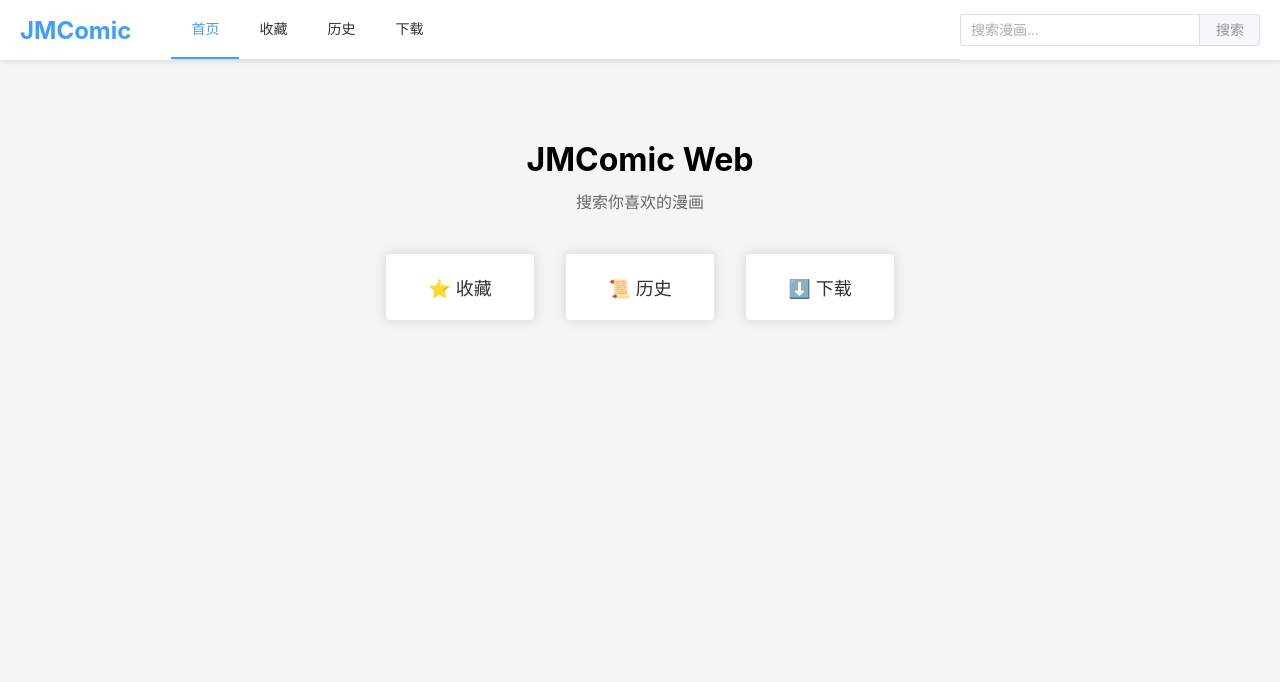
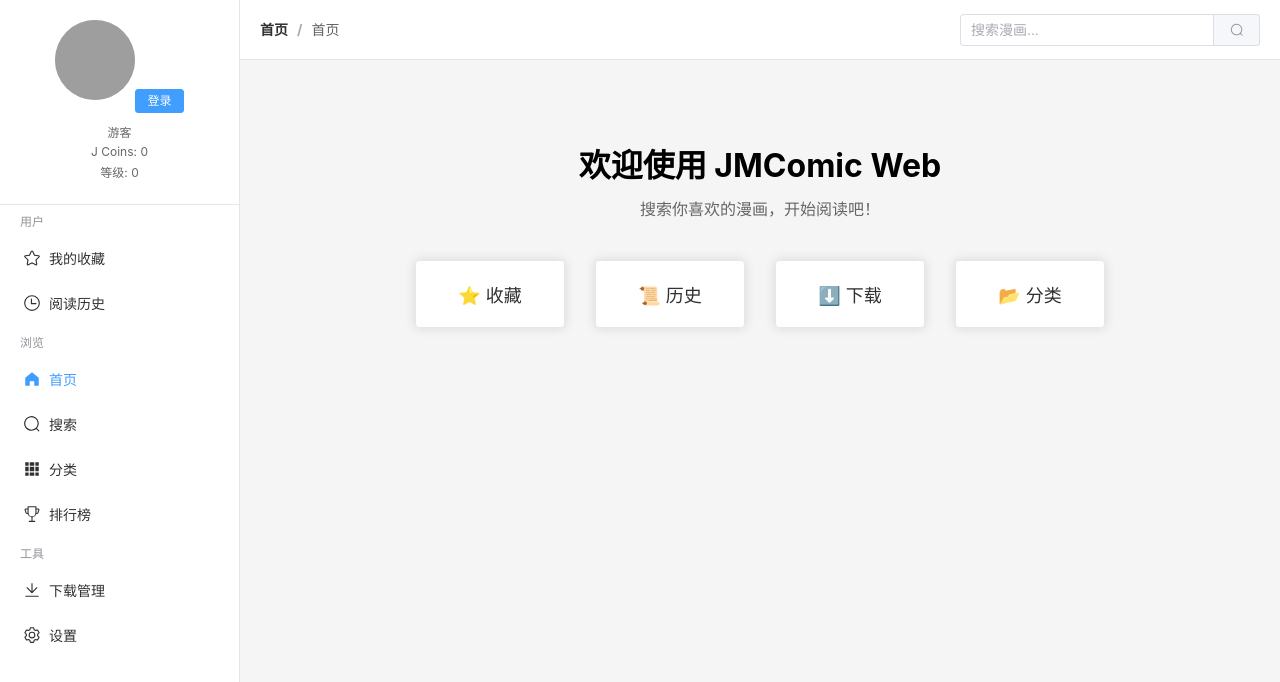
Before and after one commit to Mogvl/JM-Web, a Vue app in the folder web/: page / in a window 1280 px wide. Shown: the top 682 px of the page. Built offline with nearby package versions, Linux system fonts and the light colour scheme; grey boxes are pictures that could not be loaded.

Commit message:
UI redesign: left sidebar navigation like JMComic-qt

```diff
--- a/web/src/App.vue
+++ b/web/src/App.vue
@@ -1,46 +1,155 @@
 <template>
   <el-container class="app">
-    <el-header class="header">
-      <div class="logo" @click="$router.push('/')">JMComic</div>
-      <el-menu mode="horizontal" :router="true" :default-active="$route.path" class="nav">
-        <el-menu-item index="/">首页</el-menu-item>
-        <el-menu-item index="/favorites">收藏</el-menu-item>
-        <el-menu-item index="/history">历史</el-menu-item>
-        <el-menu-item index="/downloads">下载</el-menu-item>
+    <!-- 左侧导航栏 -->
+    <el-aside width="240px" class="sidebar">
+      <div class="user-section">
+        <el-avatar :size="80" src="/avatar.png" />
+        <el-button type="primary" size="small" class="login-btn">登录</el-button>
+        <div class="user-info">
+          <div class="username">游客</div>
+          <div class="coins">J Coins: 0</div>
+          <div class="level">等级: 0</div>
+        </div>
+      </div>
+
+      <el-menu :default-active="$route.path" router class="nav-menu">
+        <el-menu-item-group>
+          <template #title>用户</template>
+          <el-menu-item index="/favorites">
+            <el-icon><Star /></el-icon>
+            <span>我的收藏</span>
+          </el-menu-item>
+          <el-menu-item index="/history">
+            <el-icon><Clock /></el-icon>
+            <span>阅读历史</span>
+          </el-menu-item>
+        </el-menu-item-group>
+
+        <el-menu-item-group>
+          <template #title>浏览</template>
+          <el-menu-item index="/">
+            <el-icon><HomeFilled /></el-icon>
+            <span>首页</span>
+          </el-menu-item>
+          <el-menu-item index="/search">
+            <el-icon><Search /></el-icon>
+            <span>搜索</span>
+          </el-menu-item>
+          <el-menu-item index="/category">
+            <el-icon><Grid /></el-icon>
+            <span>分类</span>
+          </el-menu-item>
+          <el-menu-item index="/rank">
+            <el-icon><Trophy /></el-icon>
+            <span>排行榜</span>
+          </el-menu-item>
+        </el-menu-item-group>
+
+        <el-menu-item-group>
+          <template #title>工具</template>
+          <el-menu-item index="/downloads">
+            <el-icon><Download /></el-icon>
+            <span>下载管理</span>
+          </el-menu-item>
+          <el-menu-item index="/settings">
+            <el-icon><Setting /></el-icon>
+            <span>设置</span>
+          </el-menu-item>
+        </el-menu-item-group>
       </el-menu>
-      <el-input v-model="query" placeholder="搜索漫画..." @keyup.enter="search" class="search">
+    </el-aside>
+
+    <!-- 右侧内容区 -->
+    <el-container>
+      <el-header class="content-header">
+        <div class="breadcrumb">
+          <el-breadcrumb separator="/">
+            <el-breadcrumb-item :to="{ path: '/' }">首页</el-breadcrumb-item>
+            <el-breadcrumb-item v-if="$route.meta.title">{{ $route.meta.title }}</el-breadcrumb-item>
+          </el-breadcrumb>
+        </div>
+        <div class="search-box">
+          <el-input v-model="searchQuery" placeholder="搜索漫画..." @keyup.enter="doSearch" clearable>
             <template #append>
-          <el-button @click="search">搜索</el-button>
+              <el-button @click="doSearch">
+                <el-icon><Search /></el-icon>
+              </el-button>
             </template>
           </el-input>
+        </div>
       </el-header>
-    <el-main class="main">
+
+      <el-main class="content-main">
         <router-view />
       </el-main>
+    </el-container>
   </el-container>
 </template>
 
 <script setup>
 import { ref } from 'vue'
 import { useRouter } from 'vue-router'
+import { Star, Clock, HomeFilled, Search, Grid, Trophy, Download, Setting } from '@element-plus/icons-vue'
 
 const router = useRouter()
-const query = ref('')
+const searchQuery = ref('')
 
-const search = () => {
-  if (query.value.trim()) {
-    router.push({ path: '/search', query: { q: query.value.trim() } })
+const doSearch = () => {
+  if (searchQuery.value.trim()) {
+    router.push({ path: '/search', query: { q: searchQuery.value.trim() } })
   }
 }
 </script>
 
 <style>
 * { margin: 0; padding: 0; box-sizing: border-box; }
+html, body, #app { height: 100%; }
 body { font-family: -apple-system, BlinkMacSystemFont, 'Segoe UI', Roboto, sans-serif; background: #f5f5f5; }
-.app { min-height: 100vh; }
-.header { display: flex; align-items: center; background: #fff; box-shadow: 0 2px 4px rgba(0,0,0,0.1); padding: 0 20px; }
-.logo { font-size: 24px; font-weight: bold; color: #409eff; cursor: pointer; margin-right: 40px; }
-.nav { flex: 1; }
-.search { width: 300px; }
-.main { padding: 20px; max-width: 1400px; margin: 0 auto; }
+
+.app { height: 100vh; }
+
+.sidebar {
+  background: #fff;
+  border-right: 1px solid #e6e6e6;
+  overflow-y: auto;
+  display: flex;
+  flex-direction: column;
+}
+
+.user-section {
+  padding: 20px;
+  text-align: center;
+  border-bottom: 1px solid #e6e6e6;
+}
+
+.login-btn { margin-top: 10px; }
+
+.user-info { margin-top: 10px; font-size: 12px; color: #666; }
+.user-info div { margin: 4px 0; }
+
+.nav-menu {
+  flex: 1;
+  border-right: none;
+}
+
+.nav-menu .el-menu-item {
+  height: 45px;
+  line-height: 45px;
+}
+
+.content-header {
+  background: #fff;
+  border-bottom: 1px solid #e6e6e6;
+  display: flex;
+  align-items: center;
+  justify-content: space-between;
+  padding: 0 20px;
+}
+
+.search-box { width: 300px; }
+
+.content-main {
+  padding: 20px;
+  overflow-y: auto;
+}
 </style>
--- /dev/null
+++ b/web/src/views/Category.vue
@@ -0,0 +1,43 @@
+<template>
+  <div class="category">
+    <h2>分类浏览</h2>
+    <div v-if="loading" class="loading">加载中...</div>
+    <div v-else class="tags">
+      <el-tag v-for="cat in categories" :key="cat.id" @click="goSearch(cat.name)" class="tag" effect="plain" size="large">
+        {{ cat.name }}
+      </el-tag>
+    </div>
+  </div>
+</template>
+
+<script setup>
+import { ref, onMounted } from 'vue'
+import { useRouter } from 'vue-router'
+import { getCategories } from '../api'
+
+const router = useRouter()
+const categories = ref([])
+const loading = ref(true)
+
+const goSearch = (name) => {
+  router.push({ path: '/search', query: { q: name } })
+}
+
+onMounted(async () => {
+  try {
+    categories.value = await getCategories()
+  } catch (e) {
+    categories.value = []
+  } finally {
+    loading.value = false
+  }
+})
+</script>
+
+<style scoped>
+.category h2 { margin-bottom: 20px; }
+.loading { text-align: center; padding: 100px 0; color: #999; }
+.tags { display: flex; flex-wrap: wrap; gap: 12px; }
+.tag { cursor: pointer; font-size: 16px; padding: 10px 20px; }
+.tag:hover { color: #409eff; border-color: #409eff; }
+</style>
--- a/web/src/views/Comic.vue
+++ b/web/src/views/Comic.vue
@@ -5,17 +5,21 @@
       <div class="info">
         <h1>{{ comic.title }}</h1>
         <p v-if="comic.author">作者: {{ comic.author }}</p>
+        <p v-if="comic.category">分类: {{ comic.category }}</p>
+        <p v-if="comic.status">状态: {{ comic.status }}</p>
         <p v-if="comic.tags && comic.tags.length">标签: {{ comic.tags.join(', ') }}</p>
-        <p v-if="comic.description">{{ comic.description }}</p>
+        <p v-if="comic.description" class="desc">{{ comic.description }}</p>
         <div class="actions">
           <el-button type="primary" @click="toggleFavorite">{{ isFav ? '取消收藏' : '收藏' }}</el-button>
           <el-button @click="startDownload">下载</el-button>
         </div>
       </div>
     </div>
-    <h2>章节列表</h2>
+    <h2>章节列表 ({{ chapters.length }})</h2>
     <div class="chapters">
-      <el-button v-for="ch in chapters" :key="ch.id" @click="$router.push(`/read/${$route.params.id}/${ch.id}`)">{{ ch.title }}</el-button>
+      <el-button v-for="ch in chapters" :key="ch.id" @click="$router.push(`/read/${$route.params.id}/${ch.id}`)">
+        {{ ch.title }}
+      </el-button>
     </div>
   </div>
   <div v-else class="loading">加载中...</div>
@@ -66,8 +70,9 @@
 .header { display: flex; gap: 30px; margin-bottom: 40px; }
 .cover { width: 250px; height: 350px; object-fit: cover; border-radius: 8px; }
 .info h1 { font-size: 28px; margin-bottom: 15px; }
-.info p { margin-bottom: 10px; color: #666; }
+.info p { margin-bottom: 8px; color: #666; }
+.desc { margin-top: 10px; line-height: 1.6; }
 .actions { margin-top: 20px; display: flex; gap: 12px; }
-.chapters { display: flex; flex-wrap: wrap; gap: 10px; }
+.chapters { display: flex; flex-wrap: wrap; gap: 10px; margin-top: 20px; }
 .loading { text-align: center; padding: 100px 0; color: #999; }
 </style>
--- a/web/src/views/Home.vue
+++ b/web/src/views/Home.vue
@@ -1,11 +1,12 @@
 <template>
   <div class="home">
-    <h2>JMComic Web</h2>
-    <p>搜索你喜欢的漫画</p>
-    <div class="links">
+    <h2>欢迎使用 JMComic Web</h2>
+    <p>搜索你喜欢的漫画，开始阅读吧！</p>
+    <div class="quick-links">
       <el-card @click="$router.push('/favorites')">⭐ 收藏</el-card>
       <el-card @click="$router.push('/history')">📜 历史</el-card>
       <el-card @click="$router.push('/downloads')">⬇️ 下载</el-card>
+      <el-card @click="$router.push('/category')">📂 分类</el-card>
     </div>
   </div>
 </template>
@@ -14,7 +15,7 @@
 .home { text-align: center; padding: 60px 0; }
 .home h2 { font-size: 32px; margin-bottom: 10px; }
 .home p { color: #666; margin-bottom: 40px; }
-.links { display: flex; justify-content: center; gap: 30px; }
-.links .el-card { width: 150px; cursor: pointer; text-align: center; font-size: 18px; }
-.links .el-card:hover { transform: translateY(-5px); box-shadow: 0 4px 12px rgba(0,0,0,0.15); }
+.quick-links { display: flex; justify-content: center; gap: 30px; }
+.quick-links .el-card { width: 150px; cursor: pointer; text-align: center; font-size: 18px; }
+.quick-links .el-card:hover { transform: translateY(-5px); box-shadow: 0 4px 12px rgba(0,0,0,0.15); }
 </style>
--- /dev/null
+++ b/web/src/views/Rank.vue
@@ -0,0 +1,11 @@
+<template>
+  <div class="rank">
+    <h2>排行榜</h2>
+    <div class="empty">功能开发中...</div>
+  </div>
+</template>
+
+<style scoped>
+.rank h2 { margin-bottom: 20px; }
+.empty { text-align: center; padding: 100px 0; color: #999; }
+</style>
--- a/web/src/views/Search.vue
+++ b/web/src/views/Search.vue
@@ -1,8 +1,8 @@
 <template>
   <div class="search">
-    <h2>搜索: {{ $route.query.q }}</h2>
+    <h2 v-if="$route.query.q">搜索: {{ $route.query.q }}</h2>
     <div v-if="loading" class="loading">加载中...</div>
-    <div v-else-if="items.length === 0" class="empty">没有找到漫画</div>
+    <div v-else-if="items.length === 0" class="empty">{{ $route.query.q ? '没有找到漫画' : '请输入关键词搜索' }}</div>
     <div v-else class="grid">
       <el-card v-for="comic in items" :key="comic.id" @click="$router.push(`/comic/${comic.id}`)" class="card">
         <img :src="comic.cover_url" :alt="comic.title" class="cover" />
@@ -28,6 +28,7 @@
 const totalPages = ref(1)
 
 const doSearch = async () => {
+  if (!route.query.q) return
   loading.value = true
   try {
     const data = await search(route.query.q, page.value)
```
Also changed, not shown: web/src/router/index.js (+10 -7 lines), web/src/views/Reader.vue (+12 -3 lines), web/src/views/Settings.vue (added, +54 -0 lines). Lines whose indentation alone changed are shown as unchanged.
